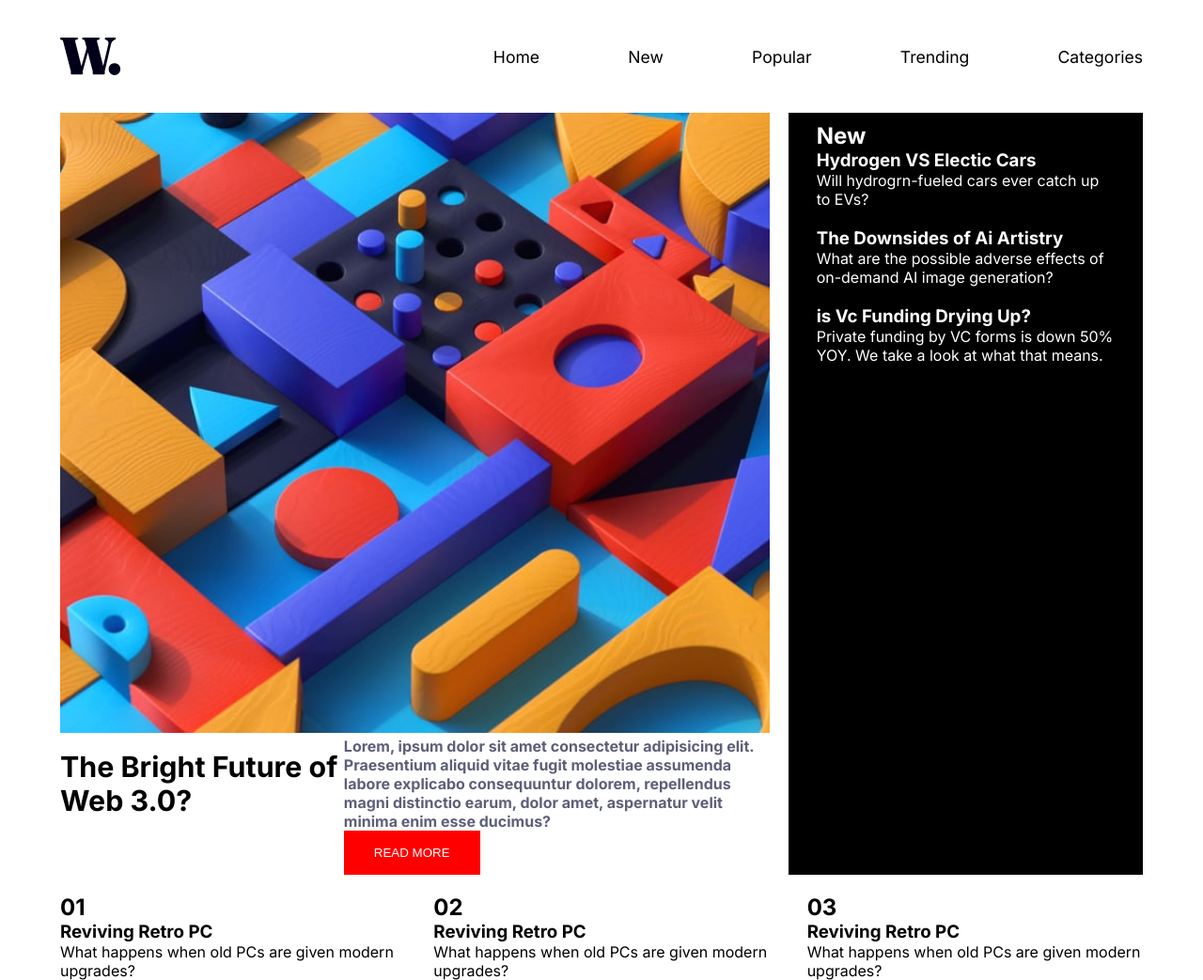
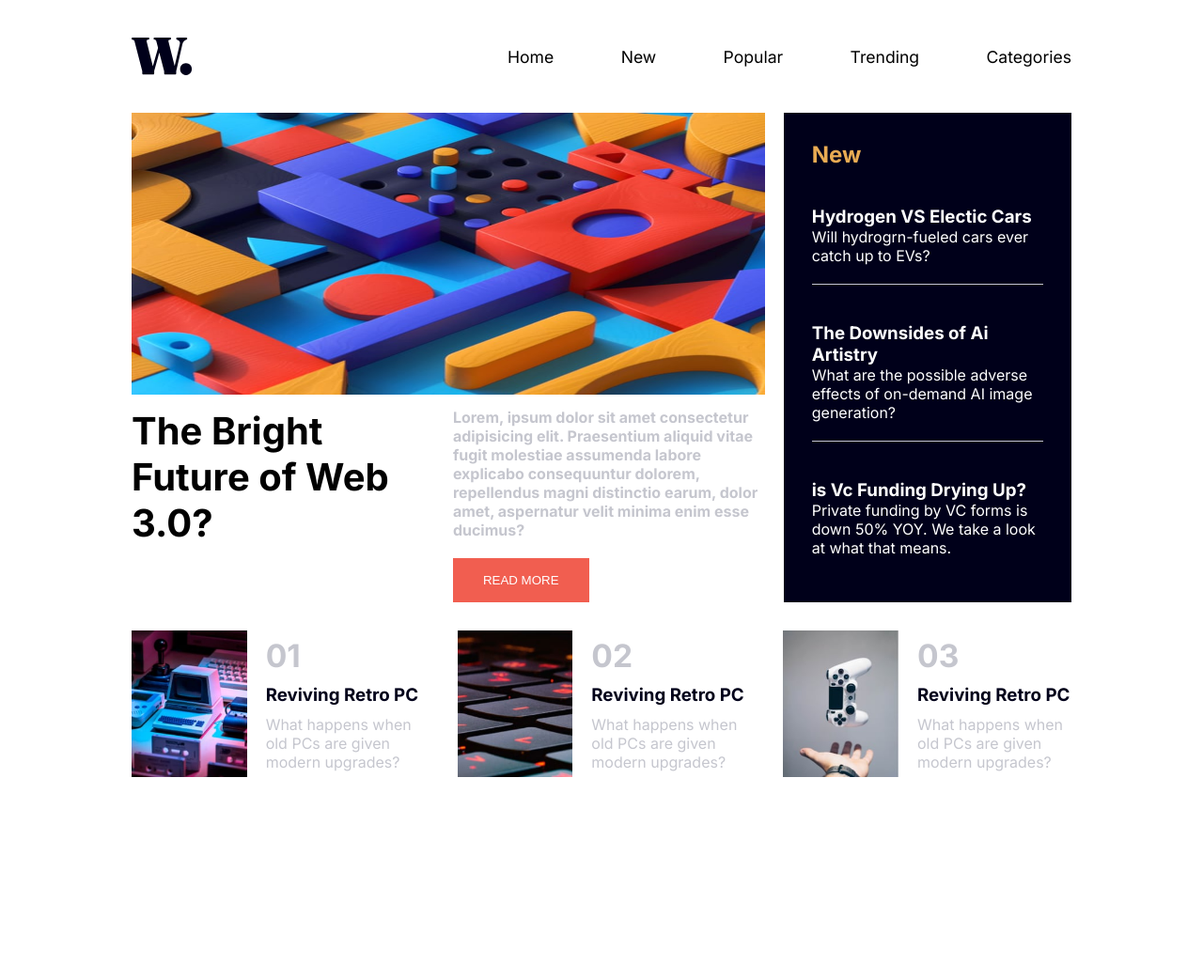
Before and after one commit to ObodoakorDavid/FM-news-homepage, a plain HTML site: page index.html in a window 1280 px wide. Shown: the whole page at 94% size. After the commit the page ends 827 px from the top, so only its background shows below. Drawn offline with Linux system fonts and the light colour scheme.

Commit message:
final commit

```diff
--- a/app.js
+++ b/app.js
@@ -13,5 +13,18 @@ hamburger.addEventListener("click", () => {
   ul.classList.toggle("active");
   main.classList.toggle("active");
   logo.classList.toggle("active");
-  console.log(ul.classList);
+  // console.log(ul.classList);
 });
+
+window.onscroll = () => {
+  console.log(scrollY);
+  if (scrollY > 0 && ul.classList.contains("active")) {
+    hamburger.classList.remove("absolute");
+    hamburger.classList.add("fixed");
+    console.log("aaa");
+  } else {
+    hamburger.classList.remove("fixed");
+    hamburger.classList.add("absolute");
+    console.log("aaah");
+  }
+};
--- a/index.html
+++ b/index.html
@@ -73,7 +73,7 @@
 
       <section class="section3">
         <div>
-          <img src="" alt="" />
+          <img src="./assets/images/image-retro-pcs.jpg" alt="" />
           <div>
             <h2>01</h2>
             <h3>Reviving Retro PC</h3>
@@ -81,7 +81,7 @@
           </div>
         </div>
         <div>
-          <img src="" alt="" />
+          <img src="./assets/images/image-top-laptops.jpg" alt="" />
           <div>
             <h2>02</h2>
             <h3>Reviving Retro PC</h3>
@@ -89,7 +89,7 @@
           </div>
         </div>
         <div>
-          <img src="" alt="" />
+          <img src="./assets/images/image-gaming-growth.jpg" alt="" />
           <div>
             <h2>03</h2>
             <h3>Reviving Retro PC</h3>
--- a/style.css
+++ b/style.css
@@ -19,8 +19,10 @@
 
 main {
   width: 90%;
-  max-width: 1200px;
+  max-width: 1000px;
   margin: 0 auto;
+  display: grid;
+  gap: 30px;
   /* overflow-x: hidden; */
   transition: 0.4s ease-in-out;
 }
@@ -38,7 +40,7 @@ body {
 nav {
   padding: 30px 0;
   width: 90%;
-  max-width: 1200px;
+  max-width: 1000px;
   margin: 0 auto;
   display: flex;
   justify-content: space-between;
@@ -77,9 +79,19 @@ nav ul.active {
   display: flex;
   flex-direction: column;
   gap: 5px;
-  position: relative;
-  right: 0%;
+  position: fixed;
+  right: 5%;
   z-index: 6;
+}
+
+.hamburger.fixed {
+  position: fixed;
+  right: 5%;
+}
+
+.hamburger.absolute {
+  position: absolute;
+  right: 0;
 }
 
 .hamburger span {
@@ -129,12 +141,10 @@ nav ul.active {
 
 /* ============================== Section1 ======================  */
 
-.bg_image {
-  /* min-height: 300px;
-    width: 100%;
-    background-image: url('./assets/images/image-web-3-mobile.jpg');
-    background-repeat: no-repeat;
-    background-size: contain; */
+.section1 {
+  display: grid;
+  grid-template-columns: 1fr;
+  gap: 10px;
 }
 
 .bg_image > img {
@@ -142,30 +152,39 @@ nav ul.active {
 }
 
 button {
-  background-color: red;
+  background-color: var(--soft-red);
+  margin-top: 20px;
   color: white;
   padding: 16px 32px;
   border: none;
 }
+.bright {
+  display: grid;
+  gap: 10px;
+}
 
 .bright h1 {
-  font-size: 1.9rem;
-  padding: 14px 0;
+  font-size: 2.5rem;
   font-weight: bolder;
 }
 
 .bright p {
-  color: var(--dark-grayish-blue);
+  color: var(--grayish-blue);
   font-weight: bold;
 }
 
 /* ============================= Section2 =========================  */
 
 .section2 {
-  background-color: black;
+  background-color: var(--very-dark-blue);
   color: white;
   padding: 10px 30px;
   margin-top: 30px;
+}
+
+.section2 h2 {
+  color: var(--soft-orange);
+  padding: 20px 0;
 }
 
 .section2 > div {
@@ -174,12 +193,61 @@ button {
   gap: 20px;
 }
 
+.section2 div div {
+  padding: 20px 0;
+}
+.section2 div div:not(:last-child) {
+  border-bottom: 1px solid var(--grayish-blue);
+  padding: 20px 0;
+}
+
+/* ============================= Section3 =========================  */
+
+.section3 {
+  display: flex;
+  flex-direction: column;
+  gap: 30px;
+}
+
+.section3 img {
+  height: 100%;
+  width: 40%;
+  max-width: 200px;
+}
+
+.section3 > div {
+  display: flex;
+  justify-content: space-between;
+  gap: 20px;
+  align-items: center;
+}
+
+.section3 div div {
+  display: flex;
+  flex-direction: column;
+  gap: 10px;
+}
+
+.section3 h2 {
+  color: var(--grayish-blue);
+  font-size: 2.1rem;
+}
+
+.section3 h3 {
+  color: var(--very-dark-blue);
+  font-weight: bolder;
+}
+
+.section3 p {
+  color: var(--grayish-blue);
+}
+
 /* ==================== Media Query =================  */
 
-@media (min-width: 600px) {
+@media (min-width: 768px) {
   .grid-container {
     display: grid;
-    grid-template-columns: 2fr 1fr;
+    grid-template-columns: 2.2fr 1fr;
     gap: 20px;
   }
   .section2 {
@@ -191,6 +259,18 @@ button {
   }
   .bright {
     display: grid;
-    grid-template-columns: 1fr 1.5fr;
+    grid-template-columns: 1fr 1fr;
+  }
+
+  .section3 {
+    flex-direction: row;
+  }
+  .section3 div div {
+    gap: 10px;
+  }
+
+  .bg_image > img {
+    min-height: 300px;
+    max-height: 300px;
   }
 }
```
